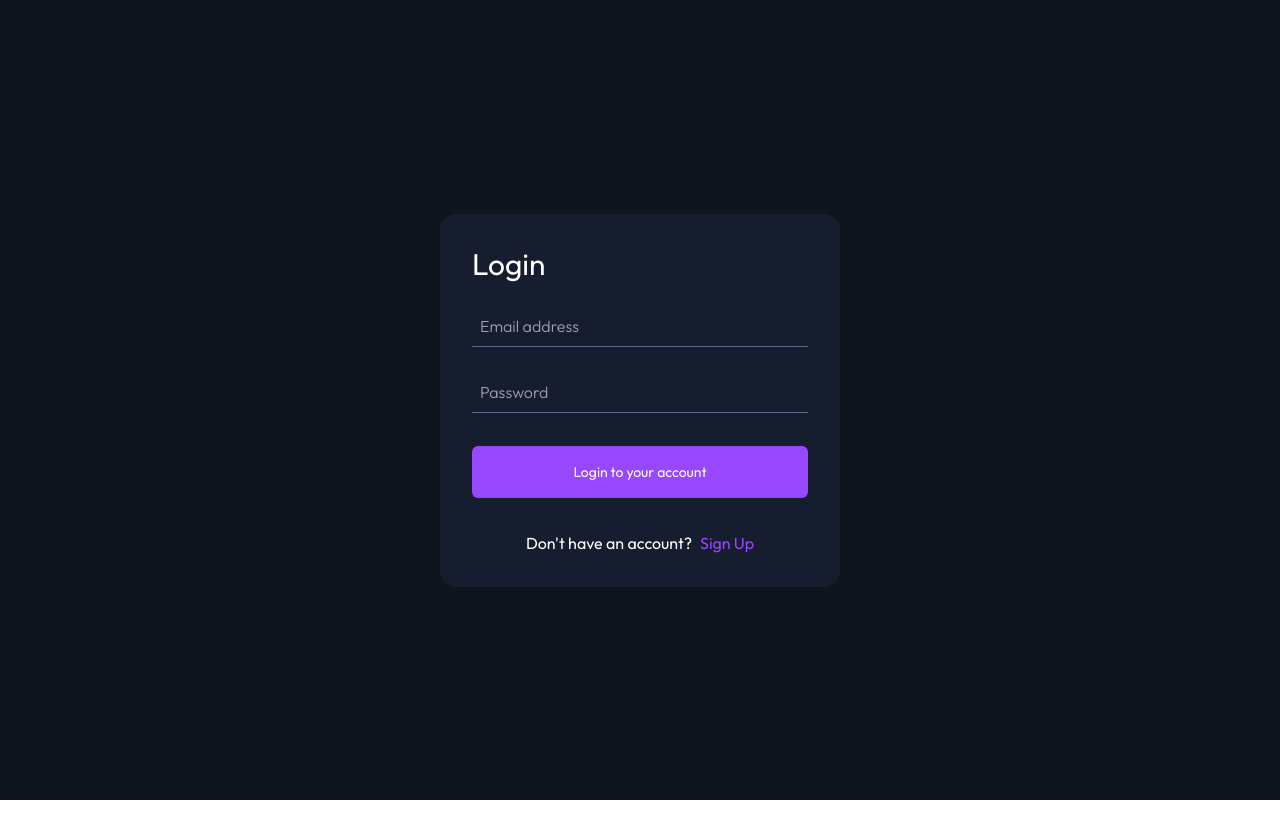
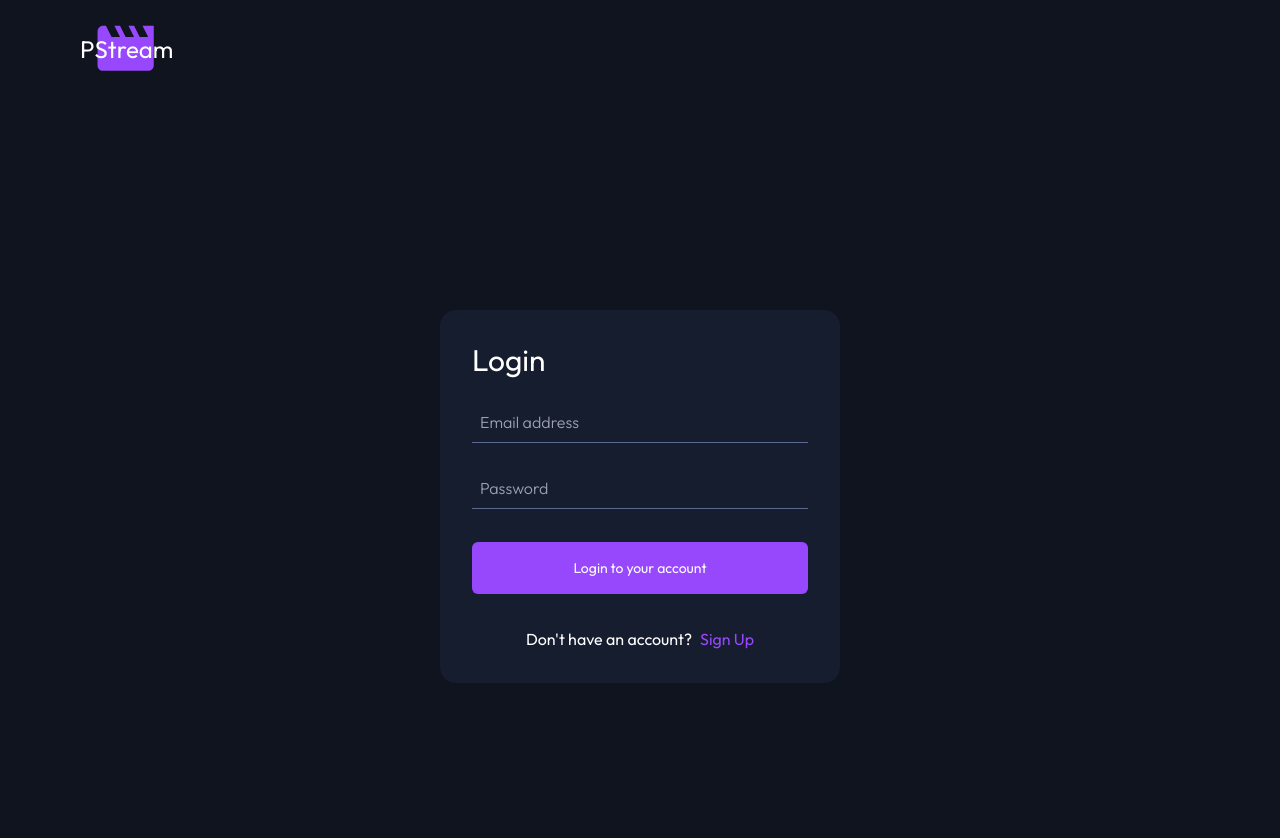
Before and after one commit to Paralelzag-n/pstream-front, a Vue app: page /sign-in in a window 1280 px wide. Shown: the top 838 px of the page. Before the commit the page ends 800 px from the top, so only its background shows below. Built offline with nearby package versions, Linux system fonts and the light colour scheme.

Commit message:
chore: imported header to App

```diff
--- a/src/App.vue
+++ b/src/App.vue
@@ -1,7 +1,10 @@
-<script lang="ts" setup></script>
+<script lang="ts" setup>
+import TheHeader from "./components/layout/TheHeader.vue";
+</script>
 
 <template>
-  <main class="bg-dark-blue min-h-[100vh]">
+  <main class="bg-dark-blue min-h-[100%]">
+    <TheHeader></TheHeader>
     <RouterView />
   </main>
 </template>
```
